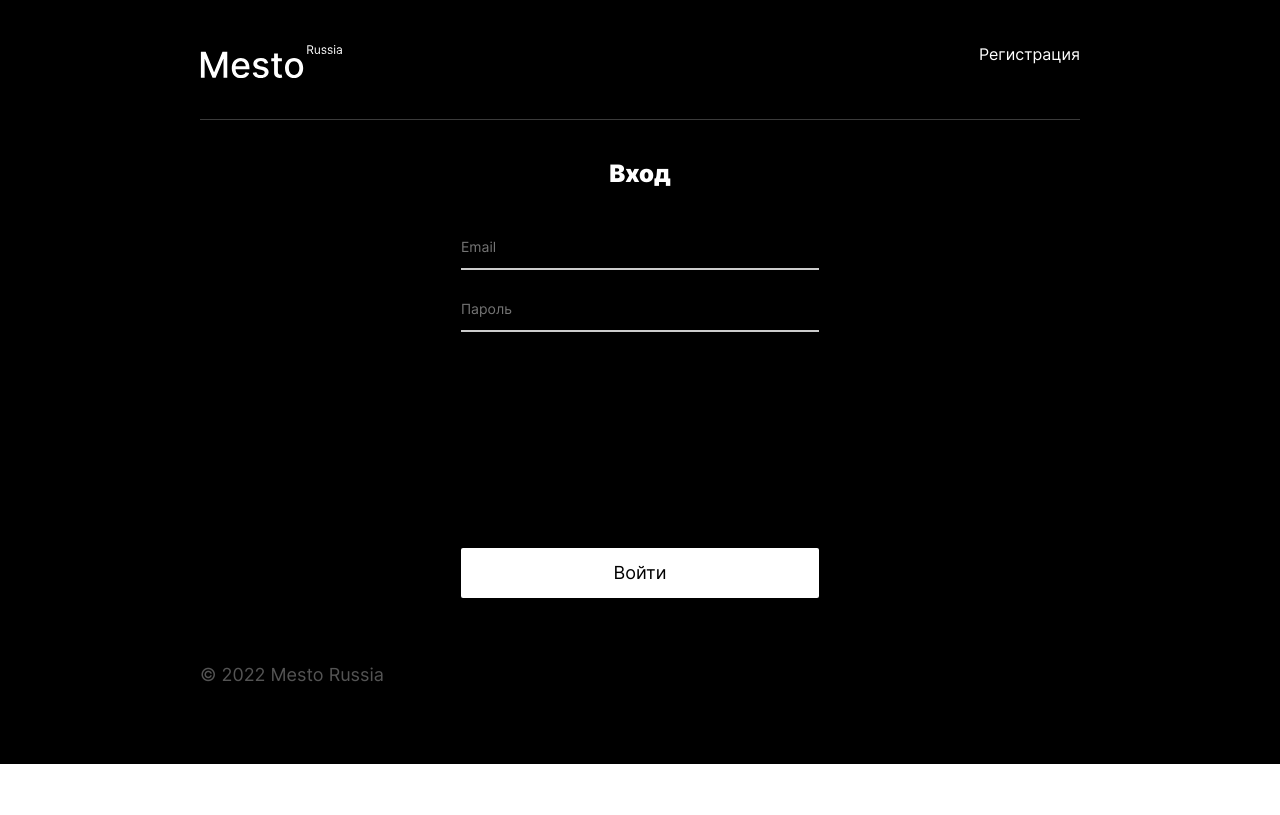
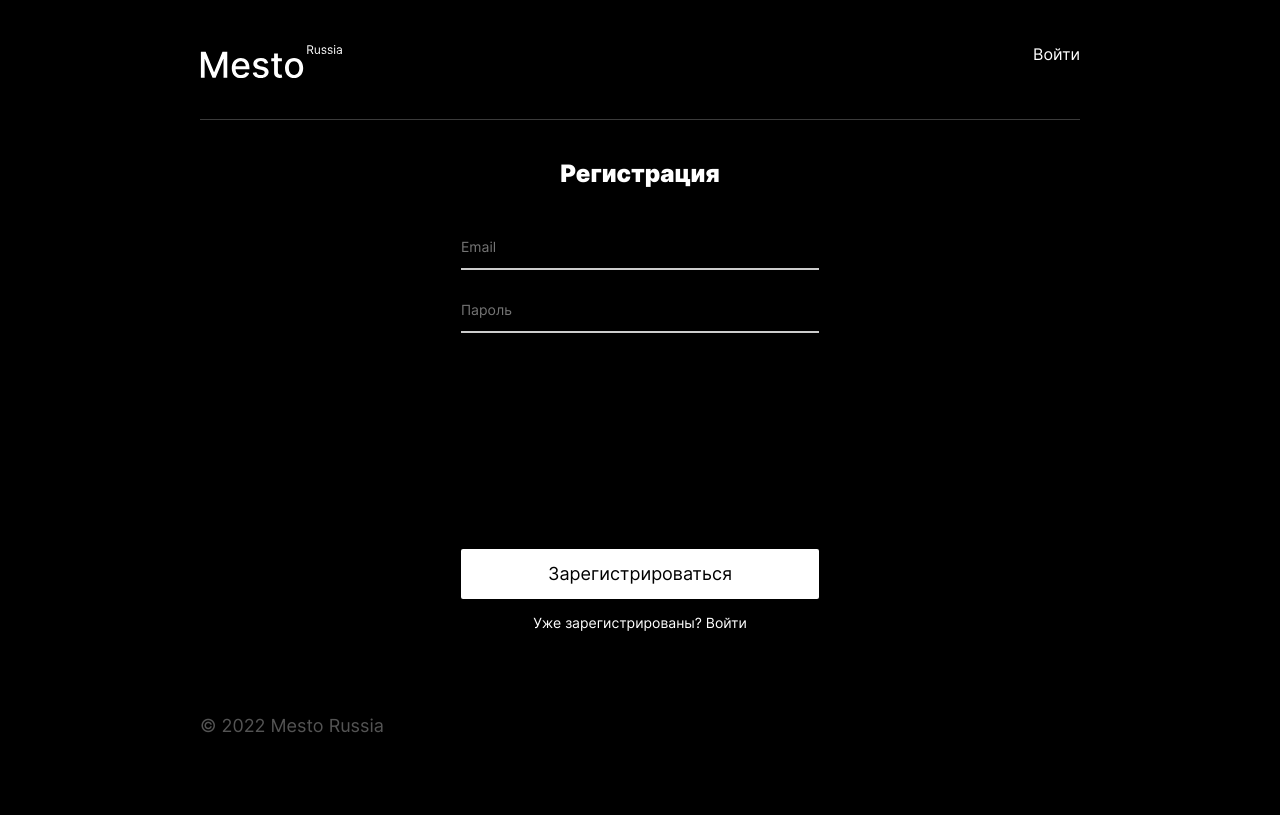
Before and after one commit to cactys/react-mesto-auth, a React app: page /sign-up in a window 1280 px wide. Before the commit this address led to /sign-up#/sign-in. Built offline with nearby package versions, Linux system fonts and the light colour scheme; no server answers; a web font is replaced by a local one.

Commit message:
feat: что-т о поменял

```diff
--- a/src/blocks/auth/auth.css
+++ b/src/blocks/auth/auth.css
@@ -3,4 +3,6 @@
   display: flex;
   flex-direction: column;
   max-width: 358px;
+  width: 100%;
+  flex: 1 0 auto;
 }
--- a/src/blocks/content/content.css
+++ b/src/blocks/content/content.css
@@ -1,4 +1,7 @@
 .content {
+  width: 100%;
   max-width: 880px;
+  min-width: 320px;
   margin: 0 auto;
+  flex: 1 0 auto;
 }
--- a/src/blocks/footer/footer.css
+++ b/src/blocks/footer/footer.css
@@ -1,7 +1,10 @@
 .footer {
+  width: 100%;
   max-width: 880px;
+  min-width: 320px;
   margin: 66px auto 0;
   padding: 0 0 60px;
+  flex: 0 0 auto;
 }
 
 @media screen and (max-width: 900px) {
--- a/src/blocks/form/__link/form__link.css
+++ b/src/blocks/form/__link/form__link.css
@@ -1,13 +1,16 @@
 .form__link {
+  font-weight: 400;
+  font-size: 14px;
+  line-height: calc(17 / 14);
   display: block;
   margin: 15px 0 0;
   padding: 0;
   text-decoration: none;
   color: inherit;
   text-align: center;
-  transition: opacity .4s;
+  transition: opacity 0.4s;
 }
 
 .form__link:hover {
-  opacity: .6;
+  opacity: 0.6;
 }
--- a/src/blocks/header/header.css
+++ b/src/blocks/header/header.css
@@ -1,11 +1,14 @@
 .header {
+  width: 100%;
   max-width: 880px;
+  min-width: 320px;
   margin: 0 auto 40px;
   padding-top: 45px;
   min-height: 74px;
   border-bottom: 1px solid rgba(84, 84, 84, 0.7);
   display: flex;
   justify-content: space-between;
+  flex: 1 0 auto;
 }
 
 @media screen and (max-width: 900px) {
--- a/src/blocks/page/page.css
+++ b/src/blocks/page/page.css
@@ -10,4 +10,6 @@
   color: #fff;
   box-sizing: border-box;
   min-height: 100%;
+  display: flex;
+  flex-direction: column;
 }
--- a/src/components/App.js
+++ b/src/components/App.js
@@ -1,7 +1,6 @@
 import { useState, useEffect } from 'react';
 import {
   BrowserRouter,
-  HashRouter,
   Redirect,
   Route,
   Switch,
@@ -173,7 +172,7 @@ const App = () => {
   return (
     <div className="page">
       <CurrentUserContext.Provider value={currentUser}>
-        <HashRouter>
+        <BrowserRouter>
           <Header loggedIn={isLogin} />
           <Switch>
             <ProtectedRoute
@@ -216,7 +215,7 @@ const App = () => {
           />
           <ImagePopup card={selectedCard} isOpen={isOpen} onClose={closeAllPopups} />
           <InfoTooltip isOpen={isTooltipPopupOpen} onClose={closeAllPopups} />
-        </HashRouter>
+        </BrowserRouter>
       </CurrentUserContext.Provider>
     </div>
   );
```
